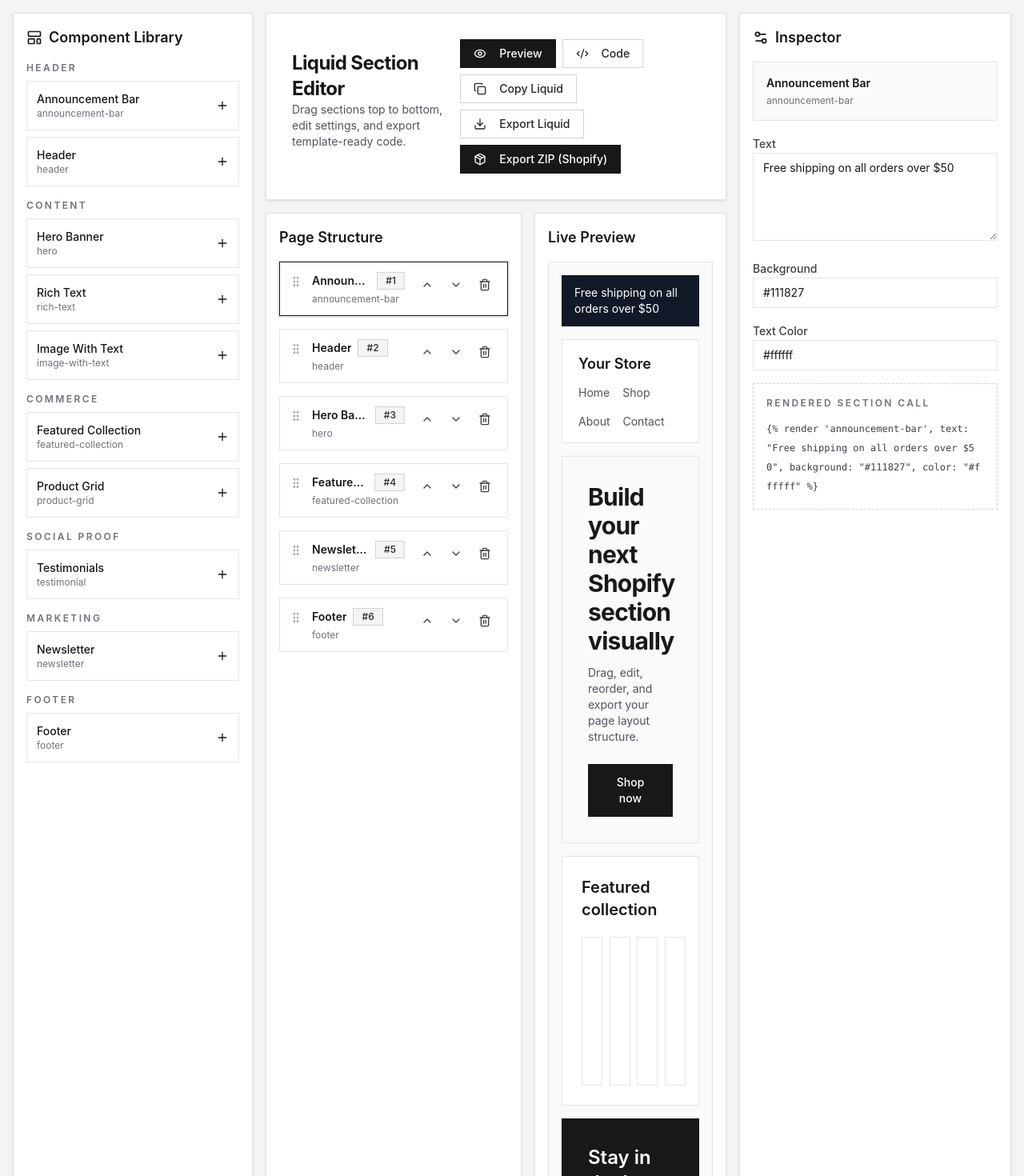
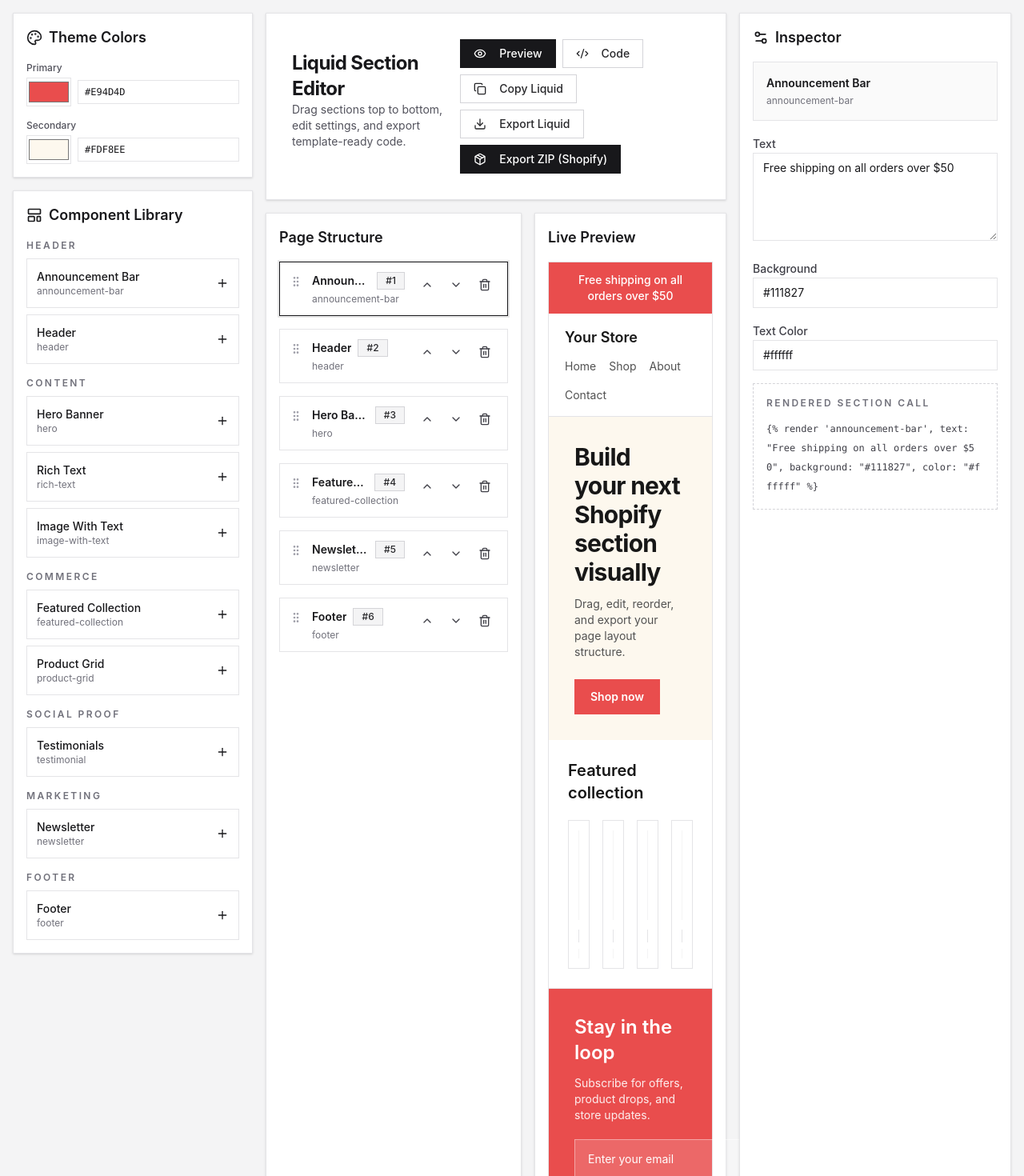
Before and after one commit to ImthiazRagib/shopify.theme-creator.react, a React (Vite) app: page / in a window 1280 px wide. Shown: the top 1470 px of the page at 80% size. Built offline with nearby package versions, Linux system fonts and the light colour scheme.

Commit message:
feat: enhance SectionPreview component with dynamic theming and contrast color adjustments

```diff
--- a/src/App.jsx
+++ b/src/App.jsx
@@ -13,6 +13,7 @@ import {
   ChevronUp,
   ChevronDown,
   Package,
+  Palette,
 } from 'lucide-react';
 import { exportThemeAsZip } from './themeExport';
 import { Card, CardContent, CardHeader, CardTitle } from '@/components/ui/Card';
@@ -228,6 +229,15 @@ function copyText(value) {
   navigator.clipboard.writeText(value);
 }
 
+function getContrastColor(hex) {
+  if (!hex || hex.length < 7) return '#ffffff';
+  const r = parseInt(hex.slice(1, 3), 16) / 255;
+  const g = parseInt(hex.slice(3, 5), 16) / 255;
+  const b = parseInt(hex.slice(5, 7), 16) / 255;
+  const luminance = 0.299 * r + 0.589 * g + 0.114 * b;
+  return luminance > 0.5 ? '#18181b' : '#ffffff';
+}
+
 function downloadFile(filename, content, type = 'text/plain') {
   const blob = new Blob([content], { type });
   const url = URL.createObjectURL(blob);
@@ -286,12 +296,18 @@ function FieldRenderer({ field, value, onChange }) {
   );
 }
 
-function SectionPreview({ section }) {
+const TEXT_ON_LIGHT = '#171717';
+const TEXT_MUTED = '#525252';
+
+function SectionPreview({ section, themeColors = { primary: '#E94D4D', secondary: '#FDF8EE' } }) {
   const { type, settings } = section;
+  const primary = themeColors.primary || '#E94D4D';
+  const secondary = themeColors.secondary || '#FDF8EE';
+  const textOnPrimary = getContrastColor(primary);
 
   if (type === 'announcement-bar') {
     return (
-      <div className="px-4 py-3 text-sm" style={{ background: settings.background, color: settings.color }}>
+      <div className="px-4 py-3 text-sm text-center font-medium" style={{ background: primary, color: textOnPrimary }}>
         {settings.text}
       </div>
     );
@@ -299,10 +315,10 @@ function SectionPreview({ section }) {
 
   if (type === 'header') {
     return (
-      <div className="border border-zinc-200 bg-white px-5 py-4">
+      <div className="border-b border-zinc-200 bg-white px-5 py-4">
         <div className="flex flex-wrap items-center justify-between gap-3">
-          <div className="text-lg font-semibold">{settings.logoText}</div>
-          <div className="flex flex-wrap gap-4 text-sm text-zinc-600">
+          <div className="text-lg font-semibold" style={{ color: TEXT_ON_LIGHT }}>{settings.logoText}</div>
+          <div className="flex flex-wrap gap-4 text-sm" style={{ color: TEXT_MUTED }}>
             {String(settings.menu)
               .split(',')
               .map((item) => item.trim())
@@ -325,10 +341,10 @@ function SectionPreview({ section }) {
         : 'items-start text-left';
 
     return (
-      <div className={`flex min-h-[260px] flex-col justify-center border border-zinc-200 bg-zinc-50 p-8 ${alignment}`}>
-        <h2 className="max-w-2xl text-3xl font-bold tracking-tight text-zinc-900">{settings.heading}</h2>
-        <p className="mt-3 max-w-2xl text-sm text-zinc-600">{settings.subheading}</p>
-        <button className="mt-6 border border-zinc-900 bg-zinc-900 px-5 py-3 text-sm font-medium text-white">
+      <div className={`flex min-h-[260px] flex-col justify-center p-8 ${alignment}`} style={{ background: secondary }}>
+        <h2 className="max-w-2xl text-3xl font-bold tracking-tight" style={{ color: TEXT_ON_LIGHT }}>{settings.heading}</h2>
+        <p className="mt-3 max-w-2xl text-sm" style={{ color: TEXT_MUTED }}>{settings.subheading}</p>
+        <button className="mt-6 px-5 py-3 text-sm font-semibold" style={{ background: primary, color: textOnPrimary }}>
           {settings.buttonText}
         </button>
       </div>
@@ -337,24 +353,24 @@ function SectionPreview({ section }) {
 
   if (type === 'rich-text') {
     return (
-      <div className="border border-zinc-200 bg-white p-8">
-        <h3 className="text-2xl font-semibold text-zinc-900">{settings.heading}</h3>
-        <p className="mt-3 text-sm leading-6 text-zinc-600">{settings.body}</p>
+      <div className="border-b border-zinc-200 bg-white p-8">
+        <h3 className="text-2xl font-semibold" style={{ color: TEXT_ON_LIGHT }}>{settings.heading}</h3>
+        <p className="mt-3 text-sm leading-6" style={{ color: TEXT_MUTED }}>{settings.body}</p>
       </div>
     );
   }
 
   if (type === 'image-with-text') {
     return (
-      <div className="grid gap-4 border border-zinc-200 bg-white p-4 md:grid-cols-2 md:p-6">
+      <div className="grid gap-4 border-b border-zinc-200 bg-white p-4 md:grid-cols-2 md:p-6">
         <img
           src={settings.imageUrl}
           alt={settings.heading}
           className="h-64 w-full object-cover"
         />
         <div className="flex flex-col justify-center">
-          <h3 className="text-2xl font-semibold text-zinc-900">{settings.heading}</h3>
-          <p className="mt-3 text-sm leading-6 text-zinc-600">{settings.body}</p>
+          <h3 className="text-2xl font-semibold" style={{ color: TEXT_ON_LIGHT }}>{settings.heading}</h3>
+          <p className="mt-3 text-sm leading-6" style={{ color: TEXT_MUTED }}>{settings.body}</p>
         </div>
       </div>
     );
@@ -363,8 +379,8 @@ function SectionPreview({ section }) {
   if (type === 'featured-collection' || type === 'product-grid') {
     const count = Math.max(1, Math.min(Number(settings.productsToShow || 4), 8));
     return (
-      <div className="border border-zinc-200 bg-white p-6">
-        <h3 className="text-xl font-semibold text-zinc-900">{settings.heading}</h3>
+      <div className="border-b border-zinc-200 bg-white p-6">
+        <h3 className="text-xl font-semibold" style={{ color: TEXT_ON_LIGHT }}>{settings.heading}</h3>
         <div className="mt-5 grid gap-4 sm:grid-cols-2 lg:grid-cols-4">
           {Array.from({ length: count }).map((_, idx) => (
             <div key={idx} className="border border-zinc-200 p-3">
@@ -380,27 +396,28 @@ function SectionPreview({ section }) {
 
   if (type === 'testimonial') {
     return (
-      <div className="border border-zinc-200 bg-white p-8">
-        <p className="text-sm font-medium uppercase tracking-[0.2em] text-zinc-500">{settings.heading}</p>
-        <blockquote className="mt-4 text-xl font-medium leading-8 text-zinc-900">“{settings.quote}”</blockquote>
-        <p className="mt-4 text-sm text-zinc-600">— {settings.author}</p>
+      <div className="border-b border-zinc-200 bg-white p-8">
+        <p className="text-sm font-medium uppercase tracking-[0.2em]" style={{ color: TEXT_MUTED }}>{settings.heading}</p>
+        <blockquote className="mt-4 text-xl font-medium leading-8" style={{ color: TEXT_ON_LIGHT }}>“{settings.quote}”</blockquote>
+        <p className="mt-4 text-sm" style={{ color: TEXT_MUTED }}>— {settings.author}</p>
       </div>
     );
   }
 
   if (type === 'newsletter') {
     return (
-      <div className="border border-zinc-900 bg-zinc-900 p-8 text-white">
-        <h3 className="text-2xl font-semibold">{settings.heading}</h3>
-        <p className="mt-3 max-w-xl text-sm text-zinc-300">{settings.body}</p>
+      <div className="p-8" style={{ background: primary }}>
+        <h3 className="text-2xl font-semibold" style={{ color: textOnPrimary }}>{settings.heading}</h3>
+        <p className="mt-3 max-w-xl text-sm" style={{ color: textOnPrimary, opacity: 0.9 }}>{settings.body}</p>
         <div className="mt-5 flex flex-col gap-3 sm:flex-row">
           <input
             disabled
-            className="h-12 flex-1 border border-zinc-700 bg-zinc-800 px-4 text-sm text-white"
+            className="h-12 flex-1 border px-4 text-sm"
+            style={{ borderColor: 'rgba(255,255,255,0.4)', background: 'rgba(255,255,255,0.15)', color: textOnPrimary }}
             value={settings.placeholder}
             readOnly
           />
-          <button className="border border-white bg-white px-5 py-3 text-sm font-medium text-zinc-900">
+          <button className="px-5 py-3 text-sm font-semibold" style={{ background: '#ffffff', color: primary }}>
             {settings.buttonText}
           </button>
         </div>
@@ -410,10 +427,10 @@ function SectionPreview({ section }) {
 
   if (type === 'footer') {
     return (
-      <div className="border border-zinc-200 bg-white p-6">
+      <div className="border-t border-zinc-200 bg-white p-6">
         <div className="flex flex-col gap-3 md:flex-row md:items-center md:justify-between">
-          <p className="text-sm text-zinc-600">{settings.copyright}</p>
-          <div className="flex flex-wrap gap-4 text-sm text-zinc-500">
+          <p className="text-sm" style={{ color: TEXT_MUTED }}>{settings.copyright}</p>
+          <div className="flex flex-wrap gap-4 text-sm" style={{ color: TEXT_MUTED }}>
             {String(settings.links)
               .split(',')
               .map((item) => item.trim())
@@ -430,7 +447,10 @@ function SectionPreview({ section }) {
   return null;
 }
 
+const DEFAULT_THEME = { primary: '#E94D4D', secondary: '#FDF8EE' };
+
 export default function LiquidEditorApp() {
+  const [themeColors, setThemeColors] = useState(DEFAULT_THEME);
   const [sections, setSections] = useState([
     createInstance(COMPONENT_LIBRARY.find((x) => x.type === 'announcement-bar')),
     createInstance(COMPONENT_LIBRARY.find((x) => x.type === 'header')),
@@ -510,7 +530,52 @@ export default function LiquidEditorApp() {
   return (
     <div className="min-h-screen bg-zinc-100 text-zinc-900">
       <div className="mx-auto grid max-w-[1600px] gap-4 p-4 lg:grid-cols-[300px_minmax(0,1fr)_340px]">
-        <Card>
+        <div className="space-y-4">
+          <Card>
+            <CardHeader>
+              <CardTitle className="flex items-center gap-2 text-lg">
+                <Palette className="h-5 w-5" />
+                Theme Colors
+              </CardTitle>
+            </CardHeader>
+            <CardContent className="space-y-3">
+              <div>
+                <label className="mb-1 block text-xs font-medium text-zinc-600">Primary</label>
+                <div className="flex items-center gap-2">
+                  <input
+                    type="color"
+                    value={themeColors.primary}
+                    onChange={(e) => setThemeColors((t) => ({ ...t, primary: e.target.value }))}
+                    className="h-9 w-14 cursor-pointer border border-zinc-200 bg-white p-0"
+                  />
+                  <input
+                    type="text"
+                    value={themeColors.primary}
+                    onChange={(e) => setThemeColors((t) => ({ ...t, primary: e.target.value }))}
+                    className="flex-1 border border-zinc-200 bg-white px-2 py-1.5 text-xs font-mono"
+                  />
+                </div>
+              </div>
+              <div>
+                <label className="mb-1 block text-xs font-medium text-zinc-600">Secondary</label>
+                <div className="flex items-center gap-2">
+                  <input
+                    type="color"
+                    value={themeColors.secondary}
+                    onChange={(e) => setThemeColors((t) => ({ ...t, secondary: e.target.value }))}
+                    className="h-9 w-14 cursor-pointer border border-zinc-200 bg-white p-0"
+                  />
+                  <input
+                    type="text"
+                    value={themeColors.secondary}
+                    onChange={(e) => setThemeColors((t) => ({ ...t, secondary: e.target.value }))}
+                    className="flex-1 border border-zinc-200 bg-white px-2 py-1.5 text-xs font-mono"
+                  />
+                </div>
+              </div>
+            </CardContent>
+          </Card>
+          <Card>
           <CardHeader>
             <CardTitle className="flex items-center gap-2 text-lg">
               <LayoutTemplate className="h-5 w-5" />
@@ -540,6 +605,7 @@ export default function LiquidEditorApp() {
             ))}
           </CardContent>
         </Card>
+        </div>
 
         <div className="space-y-4">
           <Card>
@@ -620,13 +686,13 @@ export default function LiquidEditorApp() {
               </CardHeader>
               <CardContent>
                 {viewMode === 'preview' ? (
-                  <div className="space-y-4 border border-zinc-200 bg-zinc-50 p-4">
+                  <div className="space-y-0 border border-zinc-200 p-0" style={{ background: themeColors.secondary }}>
                     {sections.length === 0 ? (
-                      <div className="border border-dashed border-zinc-300 bg-white p-10 text-center text-sm text-zinc-500">
+                      <div className="border border-dashed border-zinc-300 p-10 text-center text-sm text-zinc-500">
                         Add components from the left panel to start building your page.
                       </div>
                     ) : (
-                      sections.map((section) => <SectionPreview key={section.id} section={section} />)
+                      sections.map((section) => <SectionPreview key={section.id} section={section} themeColors={themeColors} />)
                     )}
                   </div>
                 ) : (
```
